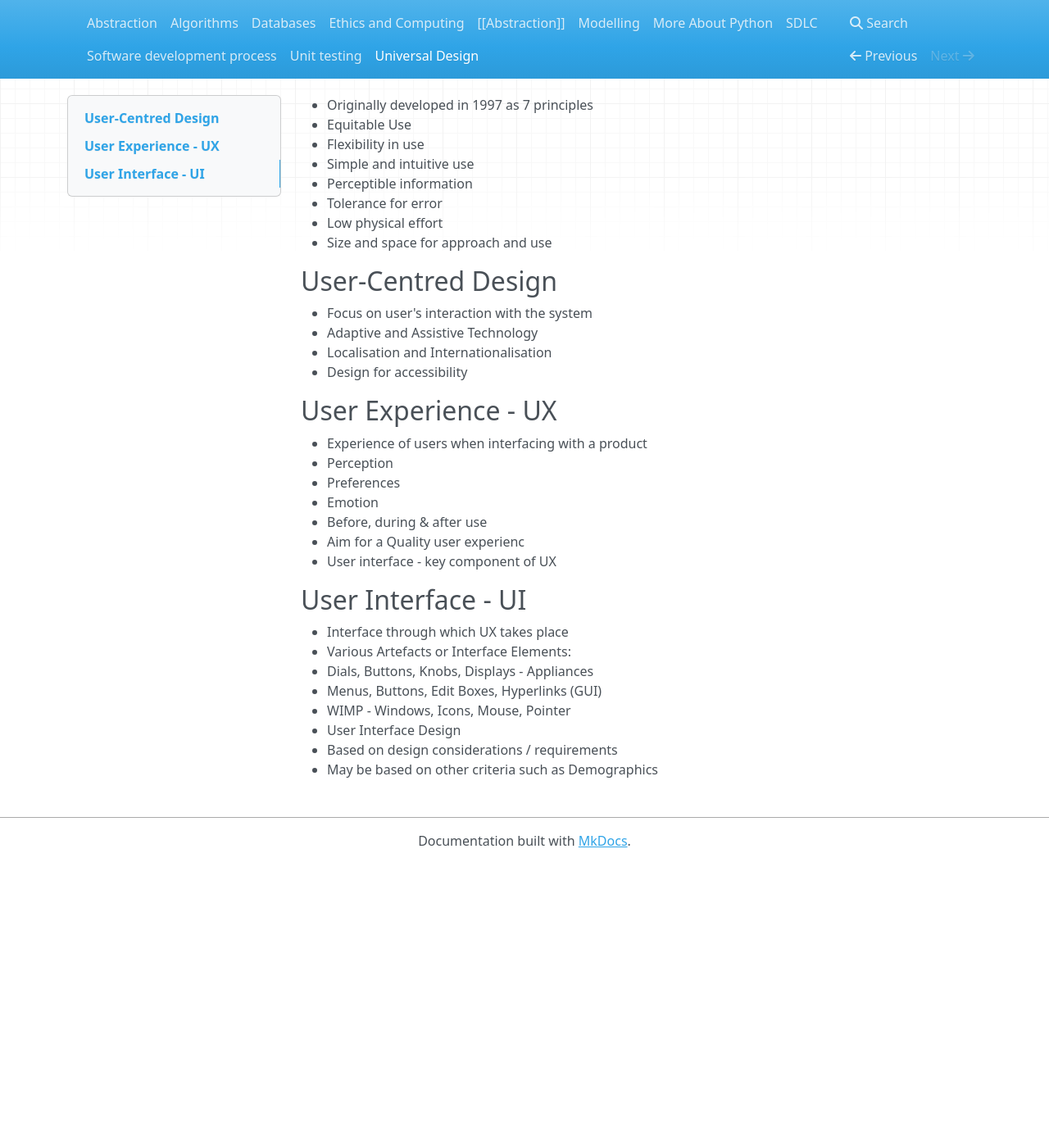
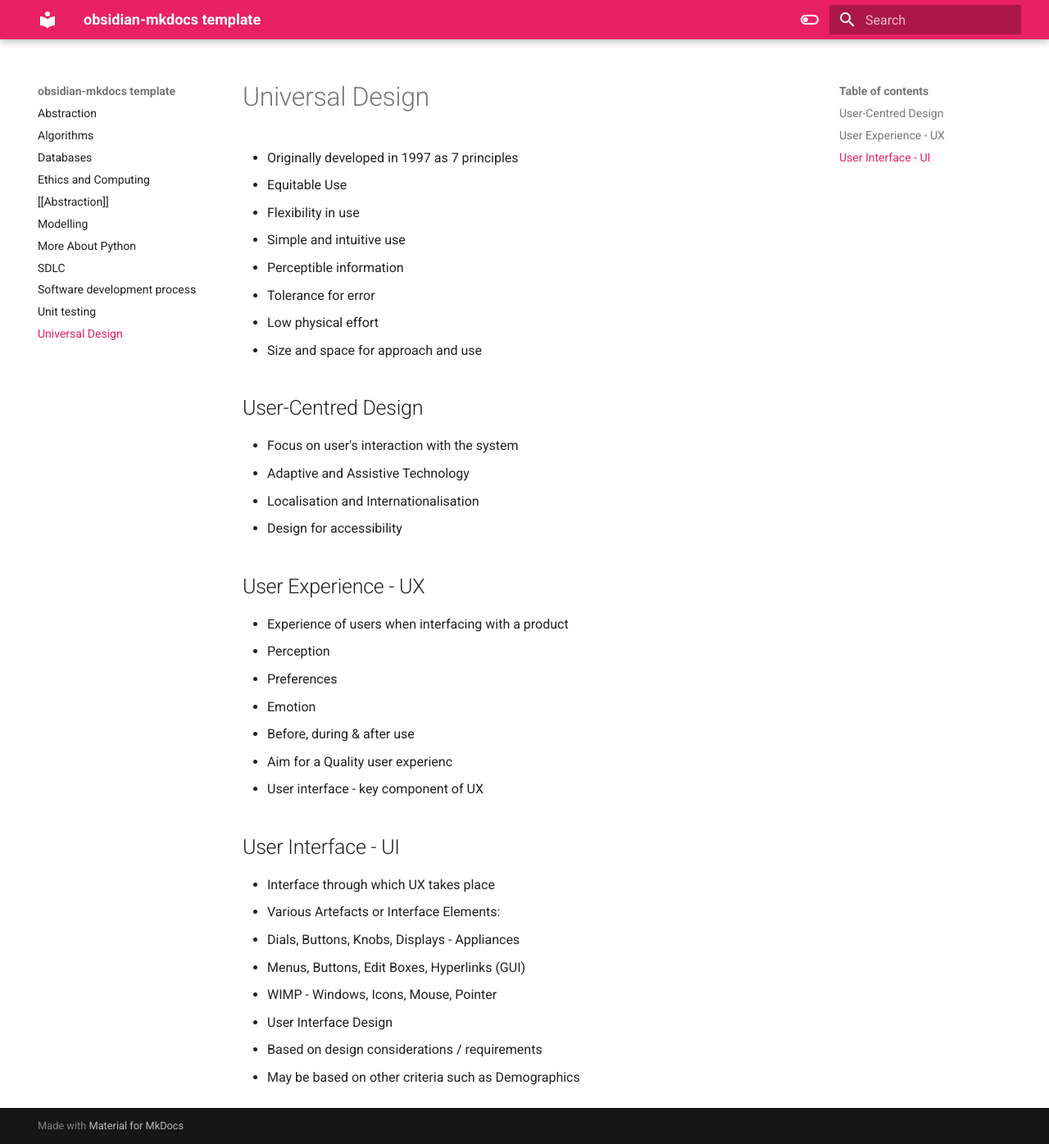
Before and after one commit to alyxdeburca/csnotes, an MkDocs documentation site: the page built from docs/Universal Design.md, in a window 1280 px wide and 1396 px high. Shown: the whole window at 82% size. Built offline with MkDocs 1.6.1 and Material for MkDocs 9.7.7, drawn with Linux system fonts in a browser that asks for light colours; nearby versions of some CDN libraries.

Commit message:
Update mkdocs.yaml

```diff
--- a/mkdocs.yaml
+++ b/mkdocs.yaml
@@ -1,7 +1,33 @@
-obsidian_entrypoint_path_str: '../'
-toggles:
-  features:
-    styling:
-      layout: minimal
-    graph:
-      enabled: false
+site_name: obsidian-mkdocs template
+
+theme:
+    name: 'material'
+    palette:
+
+    # Light mode
+    - media: "(prefers-color-scheme: light)"
+      scheme: default
+      primary: pink
+      accent: indigo
+      toggle:
+        icon: material/toggle-switch-off-outline
+        name: Switch to dark mode
+
+    # Dark mode
+    - media: "(prefers-color-scheme: dark)"
+      scheme: slate
+      primary: pink
+      accent: blue
+      toggle:
+        icon: material/toggle-switch
+        name: Switch to light mode
+plugins:
+  - search
+  - roamlinks
+
+
+extra_javascript:
+  - javascripts/mathjax.js
+  - https://polyfill.io/v3/polyfill.min.js?features=es6
+  - https://cdn.jsdelivr.net/npm/mathjax@3/es5/tex-mml-chtml.js
+  - https://unpkg.com/mermaid/dist/mermaid.min.js
```
